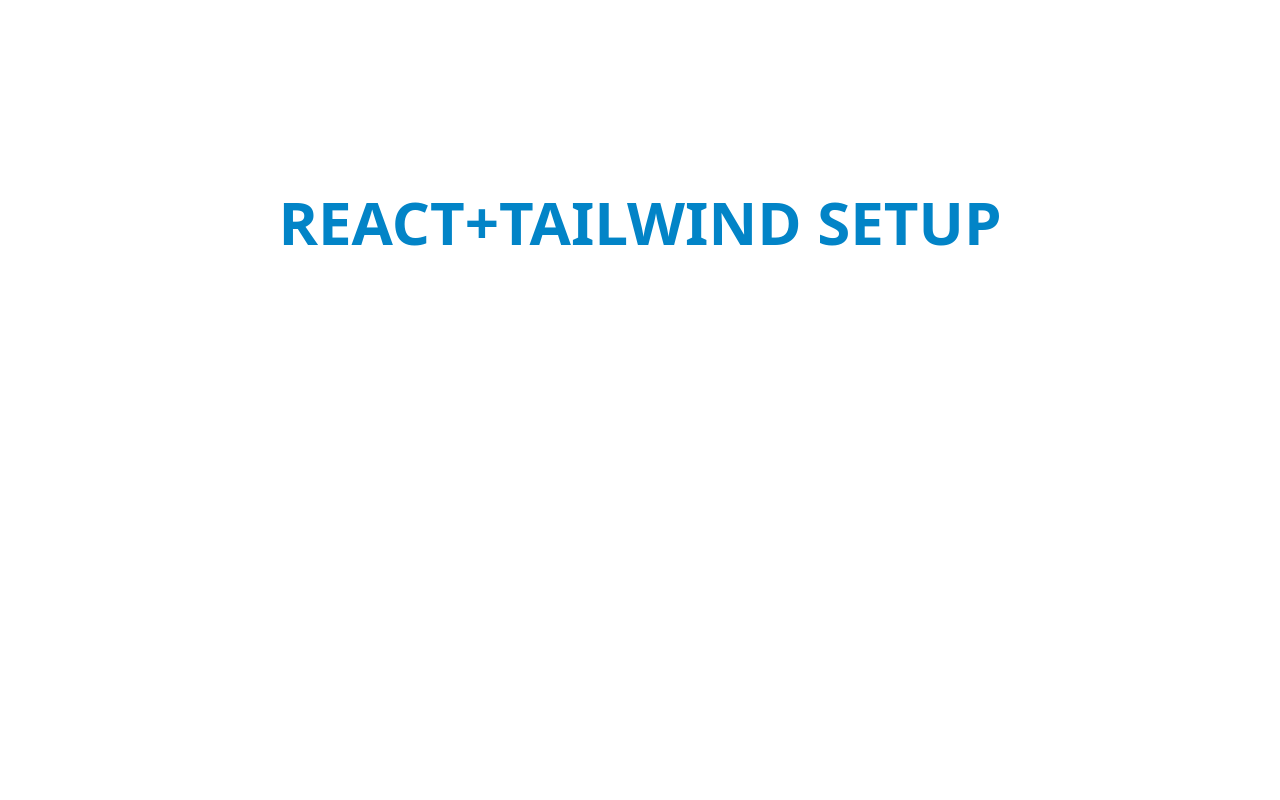
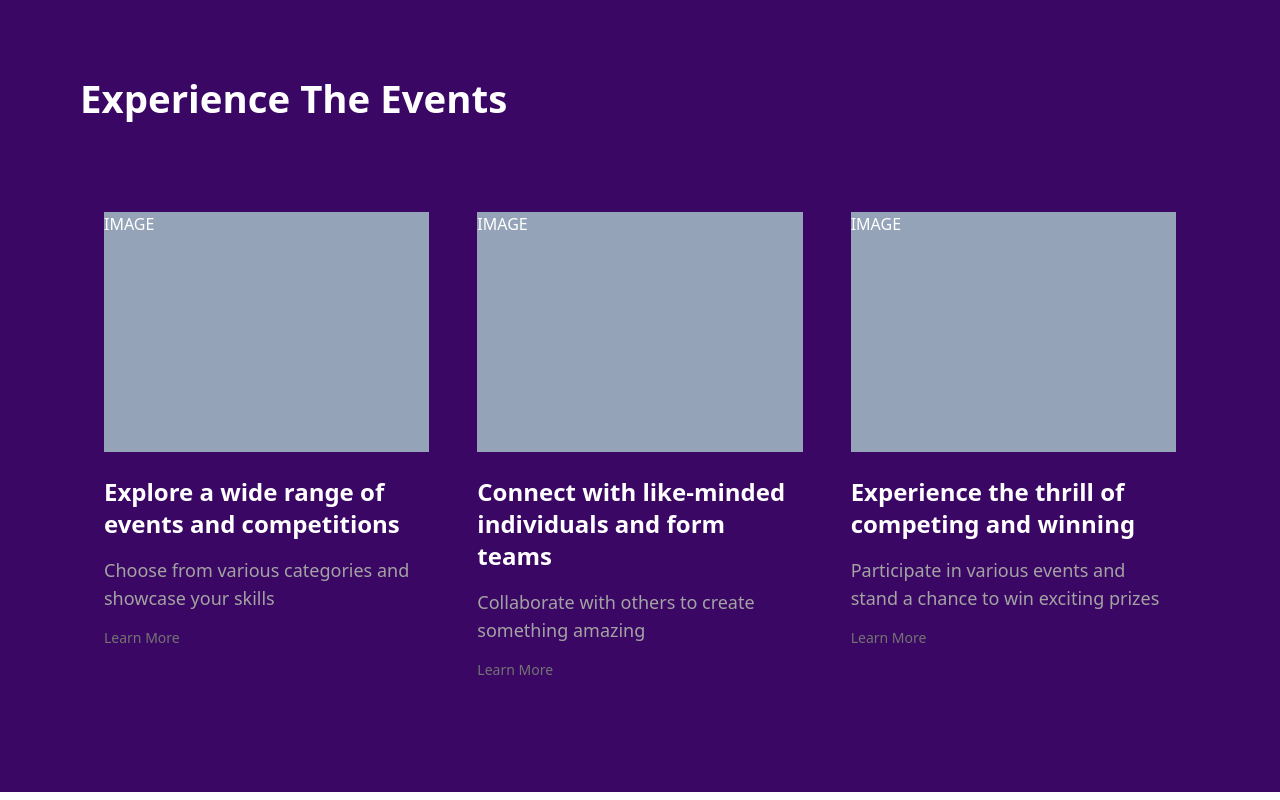
Before and after one commit to githubayushraj/NITP-ClubHub, a React (Vite) app: page / in a window 1280 px wide. Built offline with nearby package versions, Linux system fonts and the light colour scheme.

Commit message:
update in v1

```diff
--- a/src/App.jsx
+++ b/src/App.jsx
@@ -1,16 +1,16 @@
-import { useState } from 'react'
-import reactLogo from './assets/react.svg'
-import viteLogo from '/vite.svg'
-import './App.css'
+import { useState } from "react";
+import "./App.css";
+import Hero4 from "./hero-section4/hero-sect4";
 
 function App() {
-  const [count, setCount] = useState(0)
+  const [count, setCount] = useState(0);
 
   return (
     <>
-      <p className='text-6xl font-bold text-pink-600 hover:text-sky-600 text-center pt-48'>REACT+TAILWIND SETUP</p>
+      <Hero4 />
+      {/* hero-section-4-component */}
     </>
-  )
+  );
 }
 
-export default App
+export default App;
--- /dev/null
+++ b/src/hero-section4/hero-sect4.jsx
@@ -0,0 +1,33 @@
+import React from "react";
+import Event from "./hs4-event";
+
+const Hero4 = () => {
+  return (
+    <div className=" bg-purple-950 w-full text-white lg:p-20 md:p-12 flex flex-col p-8">
+      <div className="md:text-[2rem] lg:text-[2.4rem] font-bold md:pb-14 lg:pb-24 text-3xl pb-10 ">
+        Experience The Events
+      </div>
+      <main className="flex flex-col md:flex-row">
+        <Event
+          title="Explore a wide range of events
+and competitions"
+          info="Choose from various categories and showcase your
+skills"
+        />
+        <Event
+          title="Connect with like-minded
+individuals and form teams"
+          info="Collaborate with others to create something amazing "
+        />
+        <Event
+          title="Experience the thrill of competing
+and winning"
+          info="Participate in various events and stand a chance to win
+exciting prizes"
+        />
+      </main>
+    </div>
+  );
+};
+
+export default Hero4;
--- /dev/null
+++ b/src/hero-section4/hs4-event.jsx
@@ -0,0 +1,20 @@
+import React from "react";
+
+const Event = (props) => {
+  return (
+    <main className="md:w-1/3 w-4/5 lg:px-6 md:px-4">
+      <div className="bg-slate-400 w-full h-60 md:mb-6 mb-3">IMAGE</div>
+      <div className="text-lg md:text-xl lg:text-2xl font-semibold md:mb-4 mb-2">
+        {props.title}
+      </div>
+      <div className="text-neutral-400 md:text-base lg:text-lg">
+        {props.info}
+      </div>
+      <div className="text-neutral-500 text-sm md:pt-4 pt-2 mb-8 cursor-pointer">
+        Learn More
+      </div>
+    </main>
+  );
+};
+
+export default Event;
```
